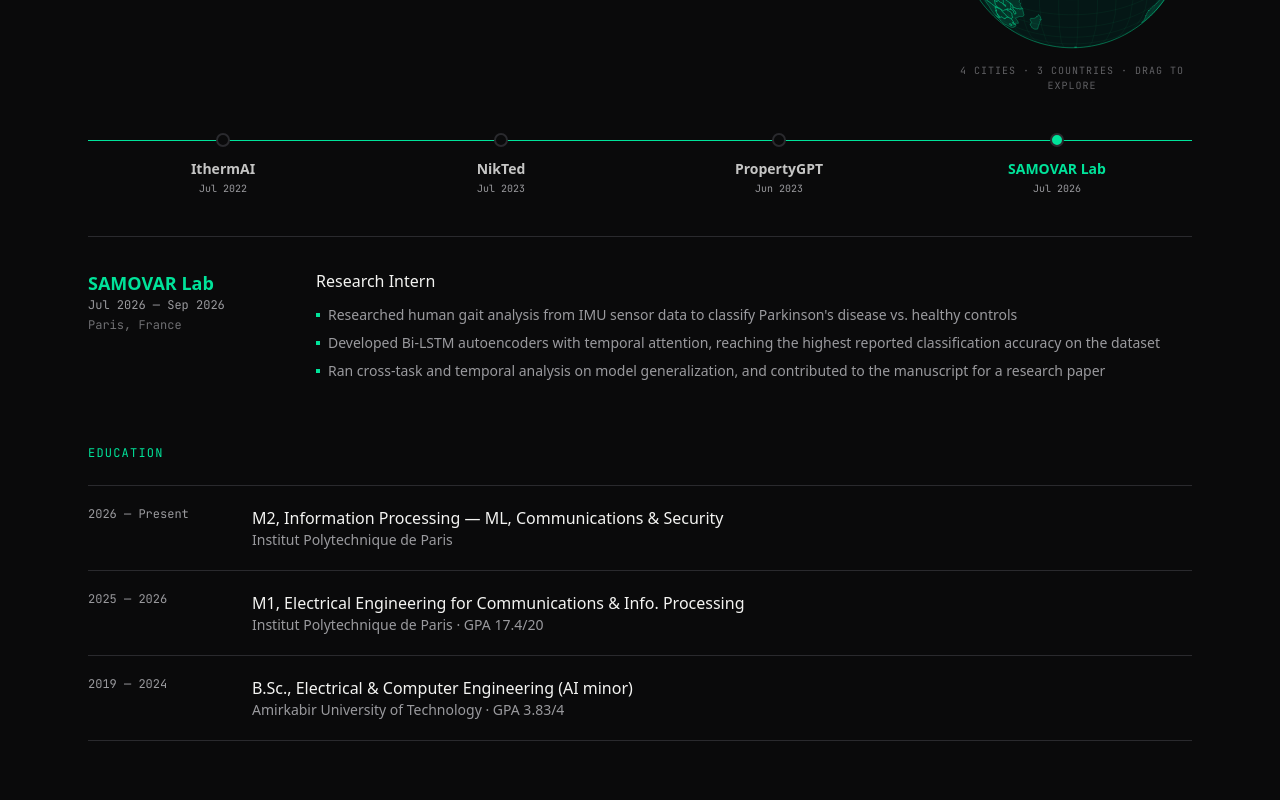
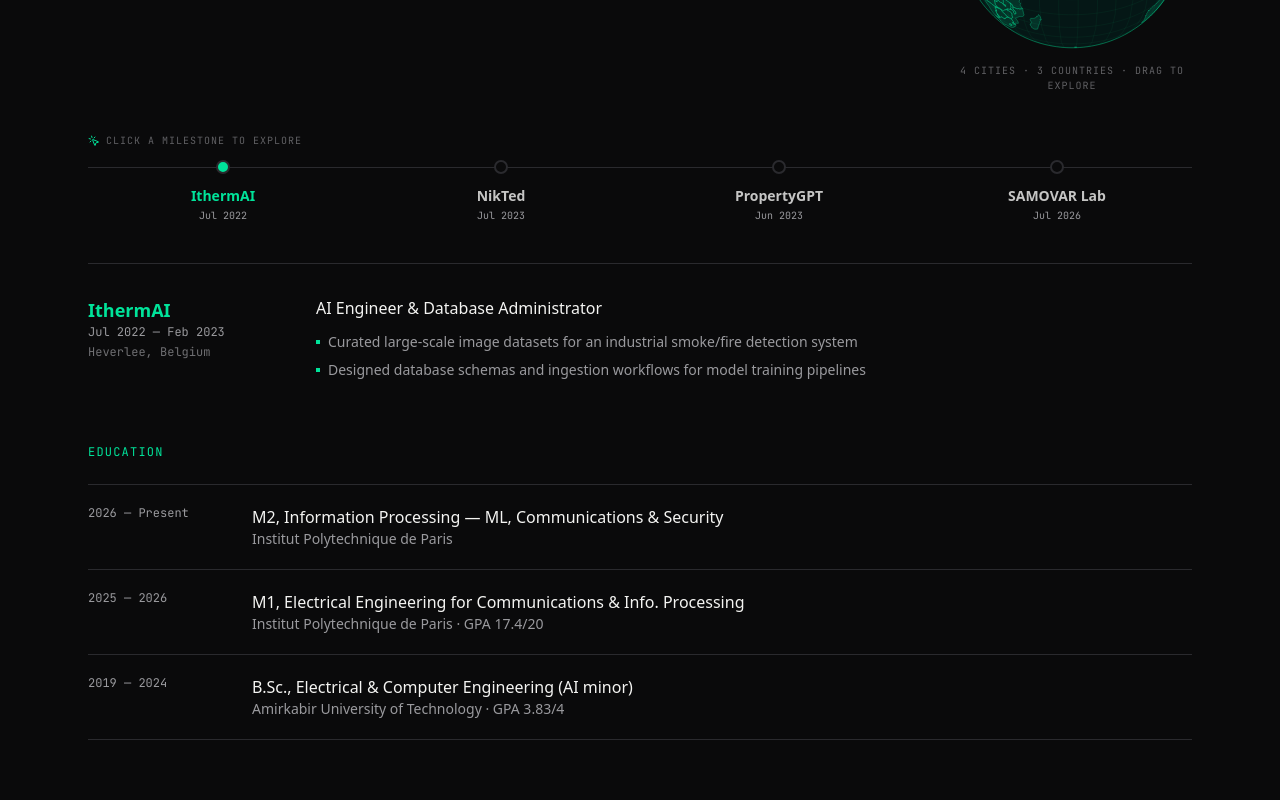
Before and after one commit to mohammadreza-babaeimosleh/mohammadreza-babaeimosleh.github.io, a Next.js app: page / in a window 1280 px wide. Shown: the part 3120-3920 px from the top of the page. Built offline with nearby package versions, Linux system fonts and the light colour scheme.

Commit message:
faet: updating time line

```diff
--- a/src/components/ExperienceTimeline.tsx
+++ b/src/components/ExperienceTimeline.tsx
@@ -1,6 +1,13 @@
 "use client";
 
-import { useState, useRef, type KeyboardEvent } from "react";
+import {
+  useEffect,
+  useRef,
+  useState,
+  type FocusEvent,
+  type KeyboardEvent,
+} from "react";
+import { MousePointerClick } from "lucide-react";
 
 export type TimelineJob = {
   role: string;
@@ -11,9 +18,42 @@
   bullets: string[];
 };
 
+const AUTOPLAY_DELAY_MS = 4000;
+
 export default function ExperienceTimeline({ jobs }: { jobs: TimelineJob[] }) {
   const [activeIndex, setActiveIndex] = useState(jobs.length - 1);
+  const [isPaused, setIsPaused] = useState(false);
+  const [isVisible, setIsVisible] = useState(false);
+  const [reduceMotion] = useState(
+    () =>
+      typeof window !== "undefined" &&
+      window.matchMedia("(prefers-reduced-motion: reduce)").matches,
+  );
   const tabRefs = useRef<(HTMLButtonElement | null)[]>([]);
+  const containerRef = useRef<HTMLDivElement>(null);
+
+  // Pause the autoplay loop while off-screen so it doesn't spin in the background.
+  useEffect(() => {
+    const el = containerRef.current;
+    if (!el) return;
+    const observer = new IntersectionObserver(
+      ([entry]) => setIsVisible(entry.isIntersecting),
+      { threshold: 0.3 },
+    );
+    observer.observe(el);
+    return () => observer.disconnect();
+  }, []);
+
+  // Loop through the milestones automatically; pause on hover/focus, off-screen,
+  // or when the viewer prefers reduced motion. Restarting on every activeIndex
+  // change means a manual click naturally resets the timer instead of racing it.
+  useEffect(() => {
+    if (reduceMotion || !isVisible || isPaused || jobs.length < 2) return;
+    const timer = setTimeout(() => {
+      setActiveIndex((i) => (i + 1) % jobs.length);
+    }, AUTOPLAY_DELAY_MS);
+    return () => clearTimeout(timer);
+  }, [activeIndex, isVisible, isPaused, reduceMotion, jobs.length]);
 
   function focusTab(index: number) {
     const clamped = Math.max(0, Math.min(jobs.length - 1, index));
@@ -40,12 +80,32 @@
     }
   }
 
+  function handleSelect(index: number) {
+    setActiveIndex(index);
+  }
+
   const active = jobs[activeIndex];
   const progressPct =
     jobs.length > 1 ? (activeIndex / (jobs.length - 1)) * 100 : 0;
 
   return (
-    <div className="mt-10">
+    <div
+      ref={containerRef}
+      className="mt-10"
+      onMouseEnter={() => setIsPaused(true)}
+      onMouseLeave={() => setIsPaused(false)}
+      onFocus={() => setIsPaused(true)}
+      onBlur={(event: FocusEvent<HTMLDivElement>) => {
+        if (!event.currentTarget.contains(event.relatedTarget)) {
+          setIsPaused(false);
+        }
+      }}
+    >
+      <p className="mb-3 flex items-center gap-1.5 font-mono text-[10px] uppercase tracking-widest text-muted-foreground/60">
+        <MousePointerClick className="h-3 w-3 text-accent" aria-hidden />
+        Click a milestone to explore
+      </p>
+
       <div className="no-scrollbar overflow-x-auto">
         <div
           role="tablist"
@@ -77,7 +137,7 @@
                 aria-selected={isActive}
                 aria-controls="timeline-panel"
                 tabIndex={isActive ? 0 : -1}
-                onClick={() => setActiveIndex(i)}
+                onClick={() => handleSelect(i)}
                 onKeyDown={(event) => handleKeyDown(event, i)}
                 className="group relative z-10 flex flex-1 flex-col items-center gap-3 text-center focus:outline-none"
               >
```
